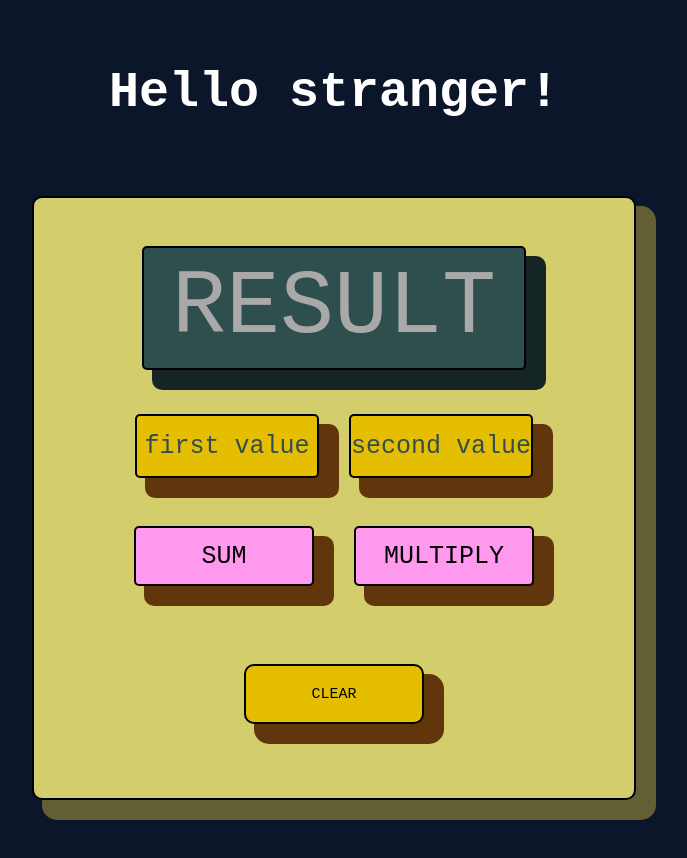
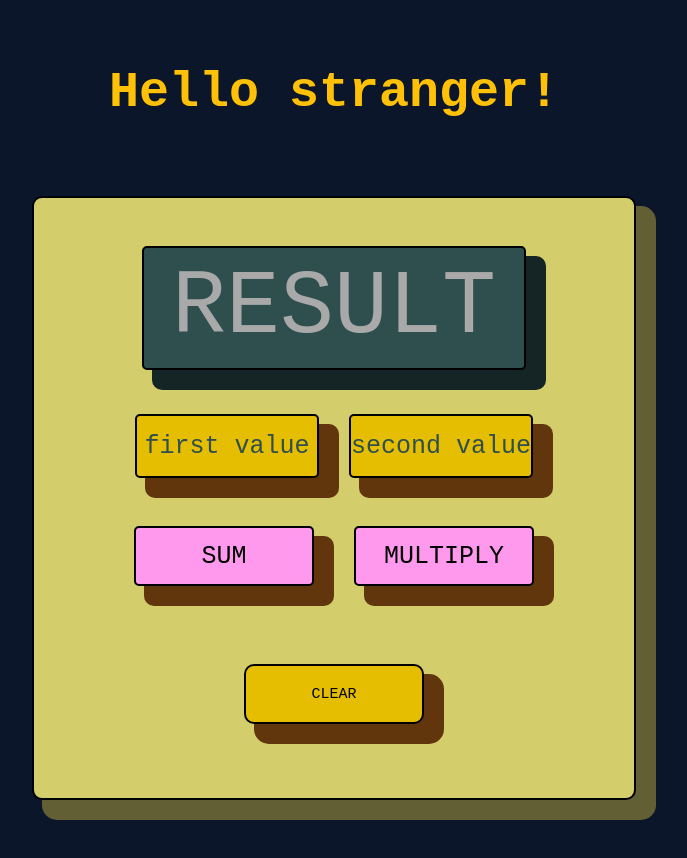
Before and after one commit to JacopoLuri/calculator, a plain HTML site: page index.html in a window 1280 px wide. Shown: the whole page, without its empty margins (306-993 px from the left). Drawn offline with Linux system fonts and the light colour scheme.

Commit message:
fix: h3 tag style

```diff
--- a/style.css
+++ b/style.css
@@ -46,7 +46,7 @@
 
 .welcome {
     justify-content: center;
-    color: #fff;
+    color: #FFC107;
     margin-top: 4rem;
 }
 
```
